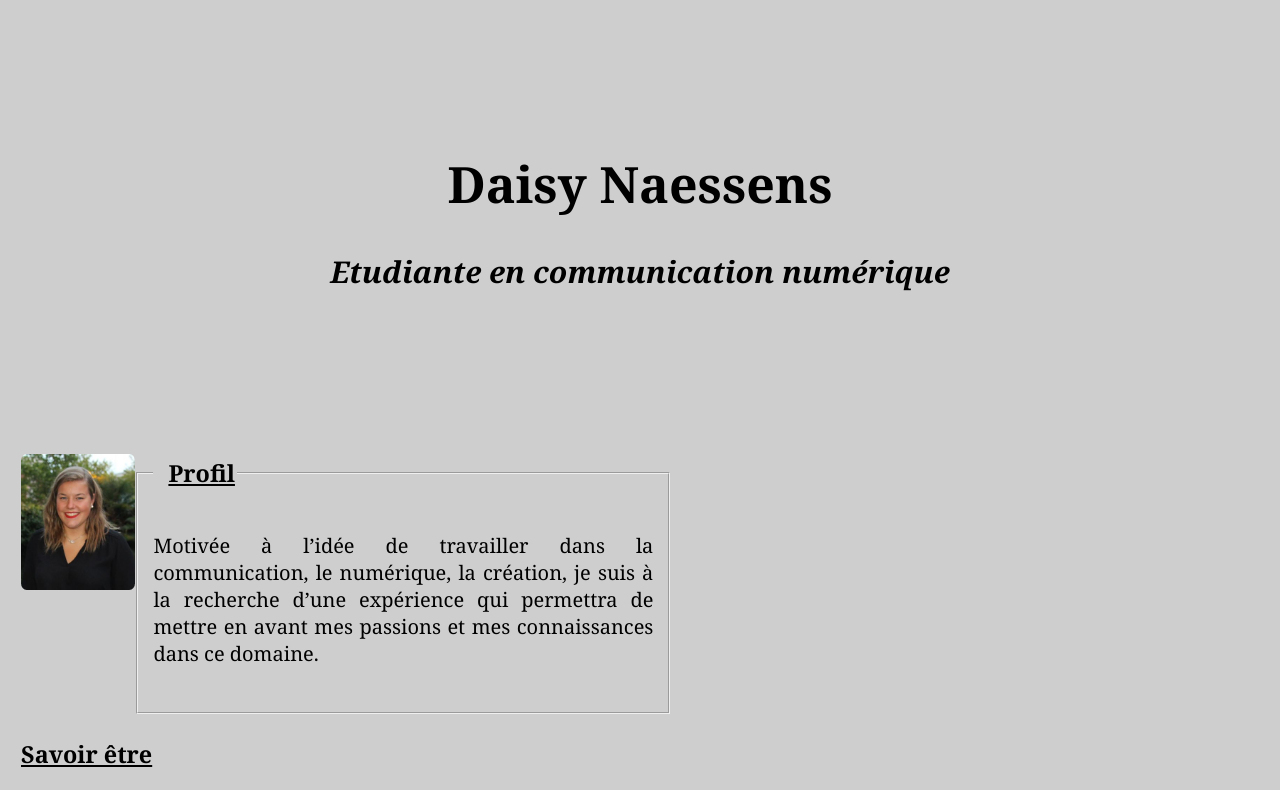
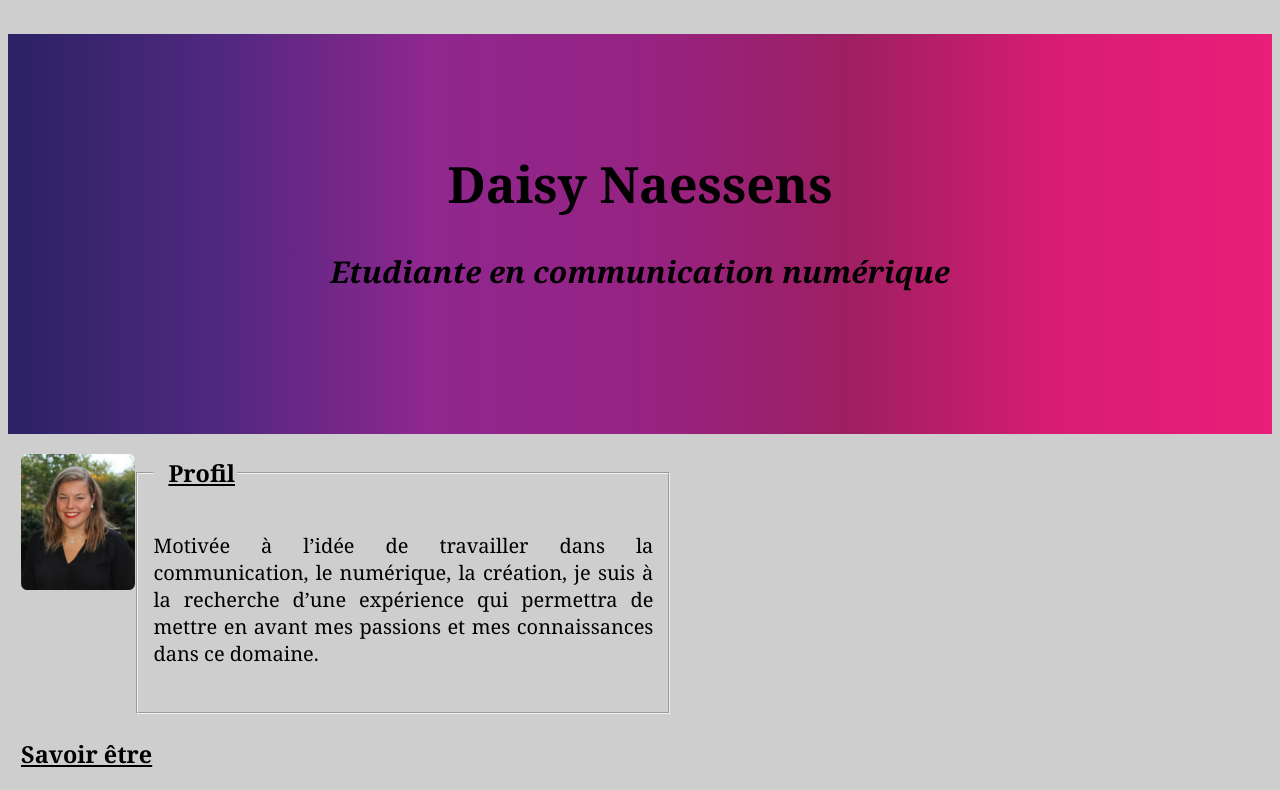
Before and after one commit to naes0001/naes0001.github.io, a plain HTML site: page index.html in a window 1280 px wide. Shown: the top 790 px of the page. Drawn offline with Linux system fonts and the light colour scheme.

```diff
--- a/css/cv.css
+++ b/css/cv.css
@@ -6,7 +6,7 @@ body {
 }
 
 header {
-    background: linear-gradient(to-right, #2b2265, #50287f, #8f278f, #962383, #9e1f62, #d91c75, #e91f79);
+    background: linear-gradient(to right, #2b2265, #50287f, #8f278f, #962383, #9e1f62, #d91c75, #e91f79);
     width: auto;
     height: 400px;
 }
```
